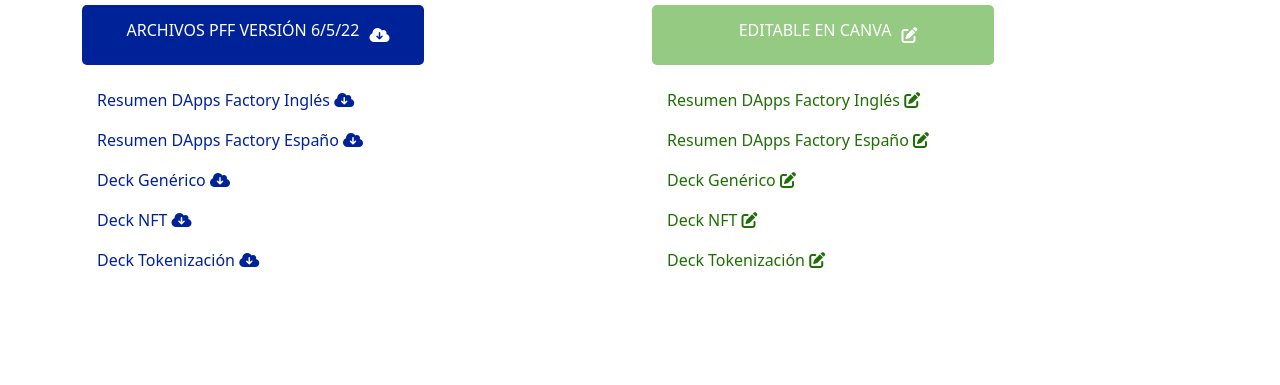
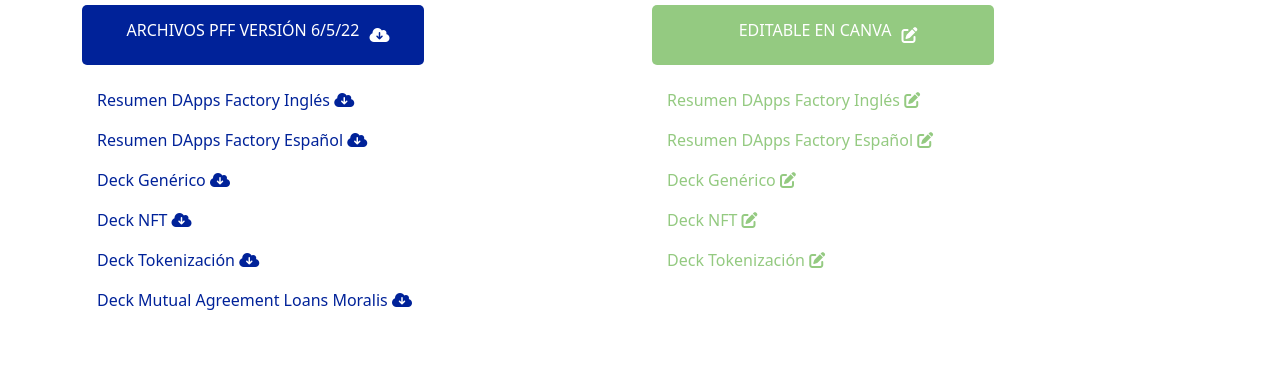
Before and after one commit to danimaschio6/dapps, a plain HTML site: page index.html in a window 1280 px wide. Shown: the part 235-620 px from the top of the page. Drawn offline with nearby package versions, Linux system fonts and the light colour scheme.

Commit message:
agregado de links

```diff
--- a/index.css
+++ b/index.css
@@ -18,14 +18,6 @@
 
 }
 
-.titulo h1{
-    font-size: 16px;
-    font-weight: 700, bold;
-    line-height: 19.36px;
-    padding: 10px;
-}
-
-
 .titulo2{
     background-color: #94CA81;
     border-radius: 5px;
@@ -37,7 +29,7 @@
     justify-content: center;
 }
 
-.titulo2 h1{
+.textoTitulo {
     font-size: 16px;
     font-weight: 700, bold;
     line-height: 19.36px;
@@ -54,6 +46,20 @@
 
 }
 
+.lista li a {
+    text-decoration: none;
+}
+
+.lista .textoLista2{
+    color:#94CA81;
+}
+
+.lista .textoLista1{
+    color:#002299;
+}
+
+
+
 footer{
     background-color: black;
     height: 50px;
--- a/index.html
+++ b/index.html
@@ -17,25 +17,64 @@
 </head>
 <body>
     <header class="header">
-        <img src="./logo.svg" alt="" class="img-fluid">
+        <img src="./logo.svg" alt="logo" class="img-fluid">
     </header>
 
     <main>
         <div class="container">
             <div class="row">
 
-
             <div class="col">
                 <div class="titulo">
-                    <h1>ARCHIVOS PFF VERSIÓN 6/5/22</h1>
+                    <h1 class="textoTitulo">ARCHIVOS PFF VERSIÓN 6/5/22</h1>
                     <i class="fa-solid fa-cloud-arrow-down"></i>
                 </div>
-                <ul class="lista" style="color: #002299;">
-                    <li>Resumen DApps Factory Inglés <i class="fa-solid fa-cloud-arrow-down"></i></li>
-                    <li>Resumen DApps Factory Españo <i class="fa-solid fa-cloud-arrow-down"></i></li>
-                    <li>Deck Genérico <i class="fa-solid fa-cloud-arrow-down"></i></li>
-                    <li>Deck NFT <i class="fa-solid fa-cloud-arrow-down"></i></li>
-                    <li>Deck Tokenización <i class="fa-solid fa-cloud-arrow-down"></i></li>
+
+                <ul class="lista">
+
+                    <li>
+                        <a href="https://drive.google.com/file/d/1H9h9tqSNkGnaLFjW_PU5KN1MIMXTCkLr/view?usp=sharing" target="_blank" class="textoLista1">
+                            Resumen DApps Factory Inglés
+                            <i class="fa-solid fa-cloud-arrow-down"></i>
+                        </a>
+
+                    </li>
+
+                    <li>
+                        <a href="https://drive.google.com/file/d/1daq-kM526OCAEyq9lfZk15XpvKGRZtCR/view?usp=sharing" target="_blank" class="textoLista1">
+                            Resumen DApps Factory Español
+                            <i class="fa-solid fa-cloud-arrow-down"></i>
+                        </a>
+                    </li>
+
+                    <li>
+                        <a href="https://drive.google.com/file/d/1HAjenXnQi1rgTvGQzA1APoKyFtFSAnDJ/view?usp=sharing" target="_blank" class="textoLista1">
+                            Deck Genérico
+                            <i class="fa-solid fa-cloud-arrow-down"></i>
+                        </a>
+                    </li>
+
+                    <li>
+                        <a href="https://drive.google.com/file/d/1rViZHYQ0OA1aNNV_fD-MdZX0fKOJIkX1/view?usp=sharing" target="_blank" class="textoLista1">
+                            Deck NFT
+                            <i class="fa-solid fa-cloud-arrow-down"></i>
+                        </a>
+                    </li>
+
+                    <li>
+                        <a href="https://drive.google.com/file/d/1DeEVmxVieN3imNGvlJrMyBS862ipFf4V/view?usp=sharing" target="_blank" class="textoLista1">
+                            Deck Tokenización
+                            <i class="fa-solid fa-cloud-arrow-down"></i>
+                        </a>
+                    </li>
+
+                    <li>
+                        <a href="https://drive.google.com/file/d/1vfYa1iBC9mPAOY6y8xmKU-PUHp7Z3I5b/view?usp=sharing" target="_blank" class="textoLista1">
+                            Deck Mutual Agreement Loans Moralis
+                            <i class="fa-solid fa-cloud-arrow-down"></i>
+                        </a>
+                    </li>
+
                 </ul>
 
 
@@ -44,15 +83,48 @@
 
             <div class="col">
                 <div class="titulo2">
-                    <h1>EDITABLE EN CANVA</h1>
+                    <h1 class="textoTitulo">EDITABLE EN CANVA</h1>
                     <i class="fa-solid fa-pen-to-square"></i>
                 </div>
-                <ul class="lista" style="color: #206F05;">
-                    <li>Resumen DApps Factory Inglés <i class="fa-solid fa-pen-to-square"></i></li>
-                    <li>Resumen DApps Factory Españo <i class="fa-solid fa-pen-to-square"></i></li>
-                    <li>Deck Genérico <i class="fa-solid fa-pen-to-square"></i></li>
-                    <li>Deck NFT <i class="fa-solid fa-pen-to-square"></i></li>
-                    <li>Deck Tokenización <i class="fa-solid fa-pen-to-square"></i></li>
+
+                <ul class="lista">
+                    <li>
+                        <a href="https://www.canva.com/design/DAE_vbFeaqY/eiauJ60Bo5gDmp411lf8Ig/edit?utm_content=DAE_vbFeaqY&utm_campaign=designshare&utm_medium=link2&utm_source=sharebutton" target="_blank" class="textoLista2">
+                            Resumen DApps Factory Inglés <i class="fa-solid fa-pen-to-square"></i>
+                        </a>
+                    </li>
+
+                    <li>
+                        <a href="https://www.canva.com/design/DAE9VlLbg5E/DDsT1OLTF4_GY1DXbqX3nA/edit?utm_content=DAE9VlLbg5E&utm_campaign=designshare&utm_medium=link2&utm_source=sharebutton" target="_blank" class="textoLista2">
+                            Resumen DApps Factory Español
+                            <i class="fa-solid fa-pen-to-square"></i>
+                        </a>
+
+                    </li>
+
+                    <li>
+                        <a href="https://www.canva.com/design/DAE-bzHBYVo/tZc-sQIVGzn7o37HkUXsfg/edit?utm_content=DAE-bzHBYVo&utm_campaign=designshare&utm_medium=link2&utm_source=sharebutton" target="_blank" class="textoLista2">
+                            Deck Genérico
+                            <i class="fa-solid fa-pen-to-square"></i>
+                        </a>
+                    </li>
+
+                    <li>
+                        <a href="https://www.canva.com/design/DAE_1429LTY/T-vslVApDucFvvjguAq5AQ/edit?utm_content=DAE_1429LTY&utm_campaign=designshare&utm_medium=link2&utm_source=sharebutton" target="_blank" class="textoLista2">
+                            Deck NFT
+                            <i class="fa-solid fa-pen-to-square"></i>
+                        </a>
+
+                    </li>
+
+                    <li>
+                        <a href="https://www.canva.com/design/DAE_9nBkD7g/q035DGIHKUL67BUHTVyn-g/edit?utm_content=DAE_9nBkD7g&utm_campaign=designshare&utm_medium=link2&utm_source=sharebutton" target="_blank" class="textoLista2">
+                            Deck Tokenización
+                            <i class="fa-solid fa-pen-to-square"></i>
+                        </a>
+
+                    </li>
+
                 </ul>
 
 
@@ -63,6 +135,7 @@
     </main>
 
     <footer class="fixed-bottom">
+
         <p>DAppsFactory © 2022</p>
 
 
```
